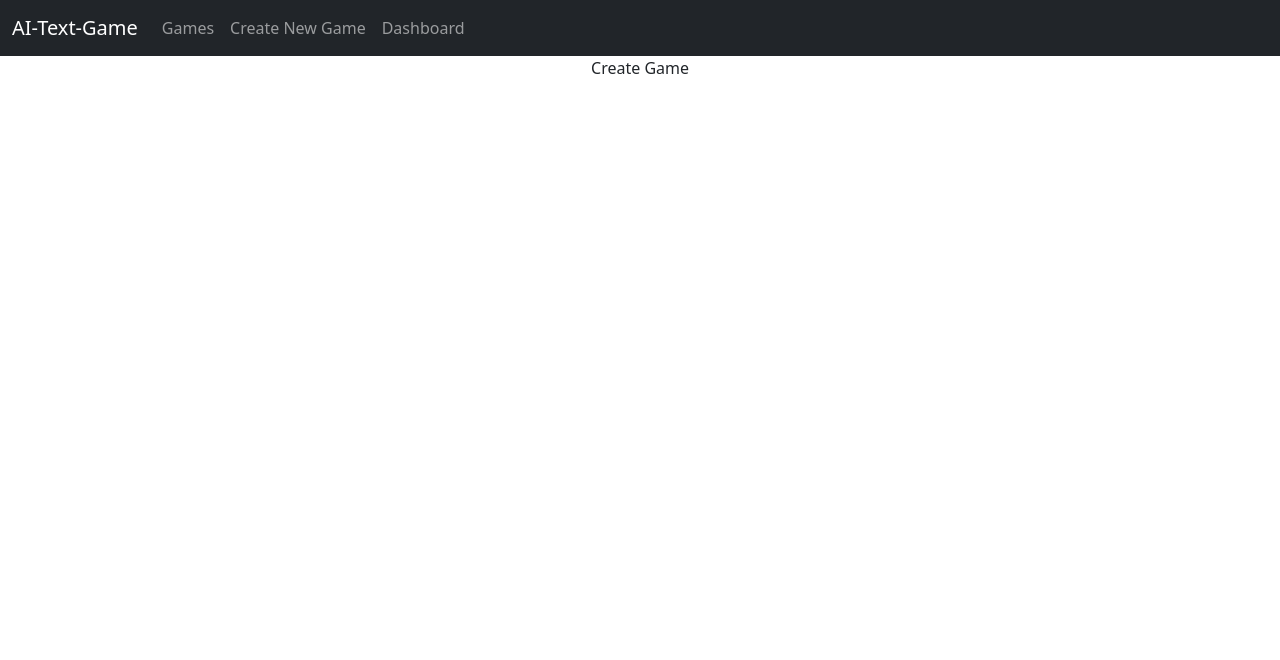
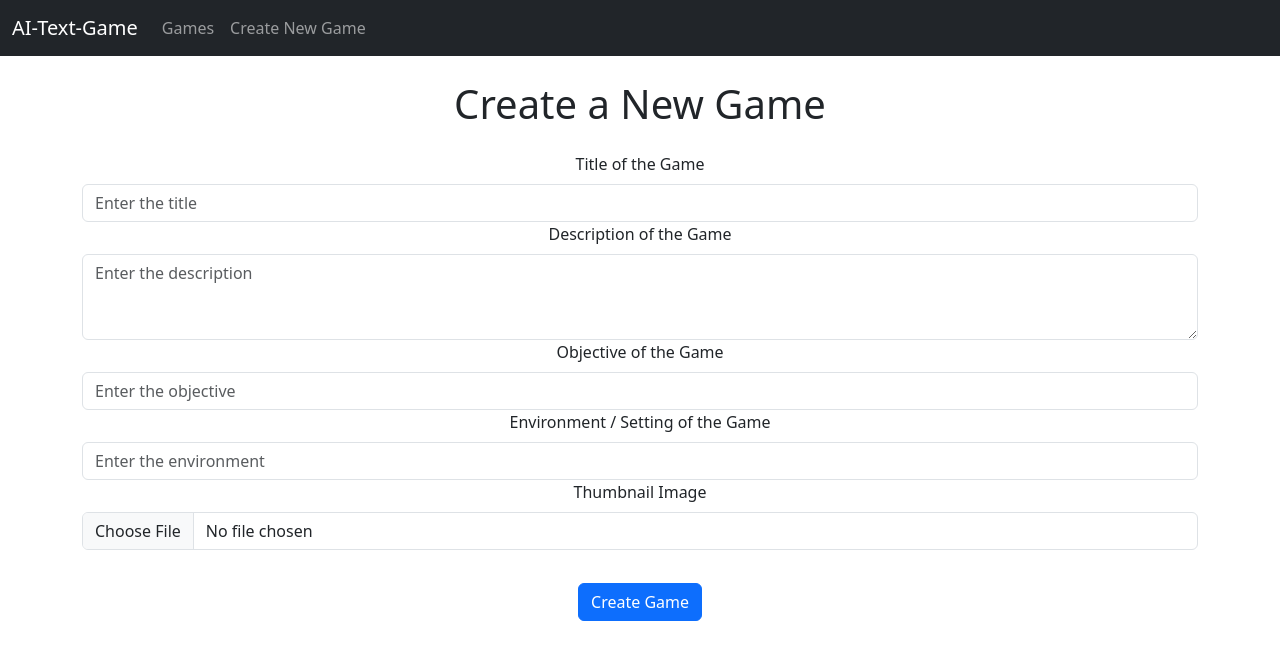
Before and after one commit to Jamnic98/ai-text-game-frontend, a React (Create React App) app: page /create-game in a window 1280 px wide. Shown: the top 660 px of the page. Built offline with nearby package versions, Linux system fonts and the light colour scheme.

Commit message:
Added other pages

```diff
--- a/src/components/NavBar.jsx
+++ b/src/components/NavBar.jsx
@@ -11,7 +11,6 @@ const NavBar = () => {
       <Nav className="me-auto">
         <Nav.Link href="/games">Games</Nav.Link>
         <Nav.Link href="/create-game">Create New Game</Nav.Link>
-        <Nav.Link href="/dashboard">Dashboard</Nav.Link>
       </Nav>
     </Container>
   </Navbar>
--- a/src/pages/CreateGame.jsx
+++ b/src/pages/CreateGame.jsx
@@ -1,9 +1,101 @@
-import React from 'react'
+// CreateGamePage.jsx
+import React, { useState } from 'react';
+import { Container, Form, Button } from 'react-bootstrap';
 
-const CreateGame = () => {
+const CreateGamePage = () => {
+  const [gameData, setGameData] = useState({
+    title: '',
+    description: '',
+    objective: '',
+    environment: '',
+    thumbnail: null,
+  });
+
+  const handleChange = (e) => {
+    const { name, value, files } = e.target;
+
+    setGameData((prevData) => ({
+      ...prevData,
+      [name]: name === 'thumbnail' ? files[0] : value,
+    }));
+  };
+
+  const handleSubmit = (e) => {
+    e.preventDefault();
+    // Call API or perform actions with gameData
+    console.log('Submitted data:', gameData);
+  };
+
   return (
-    <div>Create Game</div>
-  )
-}
+    <Container>
+      <h1 className="mt-4 mb-4">Create a New Game</h1>
+      <Form onSubmit={handleSubmit}>
+        <Form.Group controlId="formTitle">
+          <Form.Label>Title of the Game</Form.Label>
+          <Form.Control
+            type="text"
+            placeholder="Enter the title"
+            name="title"
+            value={gameData.title}
+            onChange={handleChange}
+            required
+          />
+        </Form.Group>
 
-export default CreateGame
+        <Form.Group controlId="formDescription">
+          <Form.Label>Description of the Game</Form.Label>
+          <Form.Control
+            as="textarea"
+            rows={3}
+            placeholder="Enter the description"
+            name="description"
+            value={gameData.description}
+            onChange={handleChange}
+            required
+          />
+        </Form.Group>
+
+        <Form.Group controlId="formObjective">
+          <Form.Label>Objective of the Game</Form.Label>
+          <Form.Control
+            type="text"
+            placeholder="Enter the objective"
+            name="objective"
+            value={gameData.objective}
+            onChange={handleChange}
+            required
+          />
+        </Form.Group>
+
+        <Form.Group controlId="formEnvironment">
+          <Form.Label>Environment / Setting of the Game</Form.Label>
+          <Form.Control
+            type="text"
+            placeholder="Enter the environment"
+            name="environment"
+            value={gameData.environment}
+            onChange={handleChange}
+            required
+          />
+        </Form.Group>
+
+        <Form.Group controlId="formThumbnail">
+          <Form.Label>Thumbnail Image</Form.Label>
+          <Form.Control
+            type="file"
+            name="thumbnail"
+            accept="image/*"
+            onChange={handleChange}
+            required
+          />
+        </Form.Group>
+
+        <Button style={{marginTop:"3%"}} variant="primary" type="submit">
+          Create Game
+        </Button>
+      </Form>
+    </Container>
+  );
+};
+
+export default CreateGamePage;
--- a/src/pages/Games.jsx
+++ b/src/pages/Games.jsx
@@ -1,9 +1,47 @@
-import React from 'react'
+// GamesPage.jsx
+import React from 'react';
+import { Container, Card, Row, Col, Button } from 'react-bootstrap';
 
-const Games = () => {
+const gamesData = [
+  {
+    title: 'Game 1',
+    description: 'Lorem ipsum dolor sit amet, consectetur adipiscing elit.',
+    thumbnail: 'https://images-ng.pixai.art/images/orig/11d9cd40-cbf2-448b-b1d2-53044f5f7804',
+  },
+  {
+    title: 'Game 2',
+    description: 'Sed do eiusmod tempor incididunt ut labore et dolore magna aliqua.',
+    thumbnail: 'https://images-ng.pixai.art/images/orig/11d9cd40-cbf2-448b-b1d2-53044f5f7804',
+  },
+  {
+    title: 'Game 3',
+    description: 'Sed do eiusmod tempor incididunt ut labore et dolore magna aliqua.',
+    thumbnail: 'https://images-ng.pixai.art/images/orig/11d9cd40-cbf2-448b-b1d2-53044f5f7804',
+  },
+  // Add more game entries as needed
+];
+
+const GamesPage = () => {
   return (
-    <div>Games</div>
-  )
-}
+    <Container fluid>
+      <h2 className="mt-4 mb-4">Games</h2>
+      <p>Explore and play exciting games on our platform. Choose from a variety of games and start your gaming adventure today!</p>
+      <Row style={{marginTop:"3%"}}>
+        {gamesData.map((game, index) => (
+          <Col style={{height:"25%", width:"25%"}} key={index} md={4} className="mb-2">
+            <Card>
+              <Card.Img variant="top" src={game.thumbnail} />
+              <Card.Body>
+                <Card.Title>{game.title}</Card.Title>
+                <Card.Text>{game.description}</Card.Text>
+                <Button variant="success">Play Now</Button>
+              </Card.Body>
+            </Card>
+          </Col>
+        ))}
+      </Row>
+    </Container>
+  );
+};
 
-export default Games
+export default GamesPage;
```
Also changed, not shown: src/pages/Play.jsx (line endings or trailing spaces).
